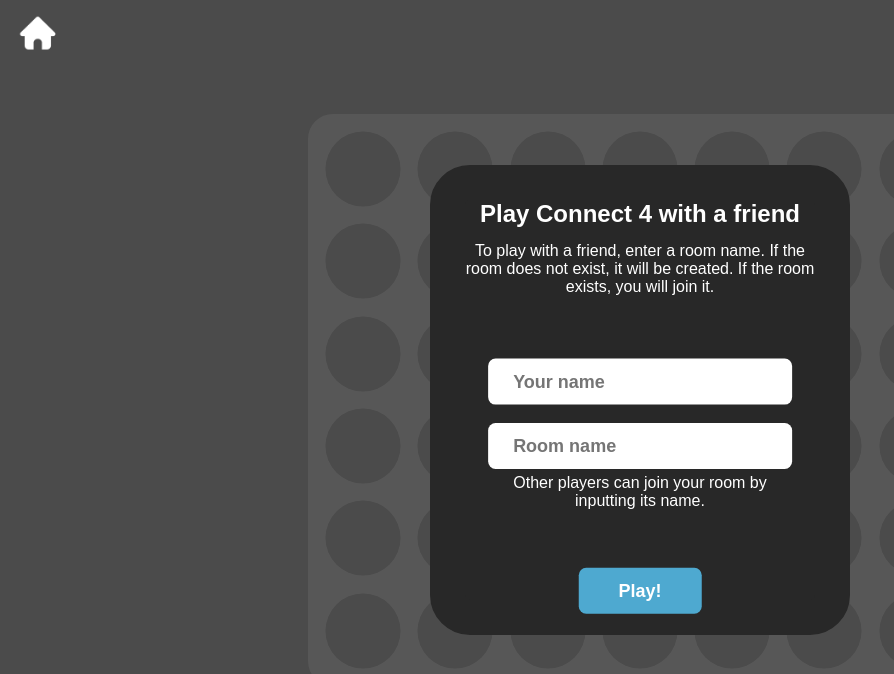
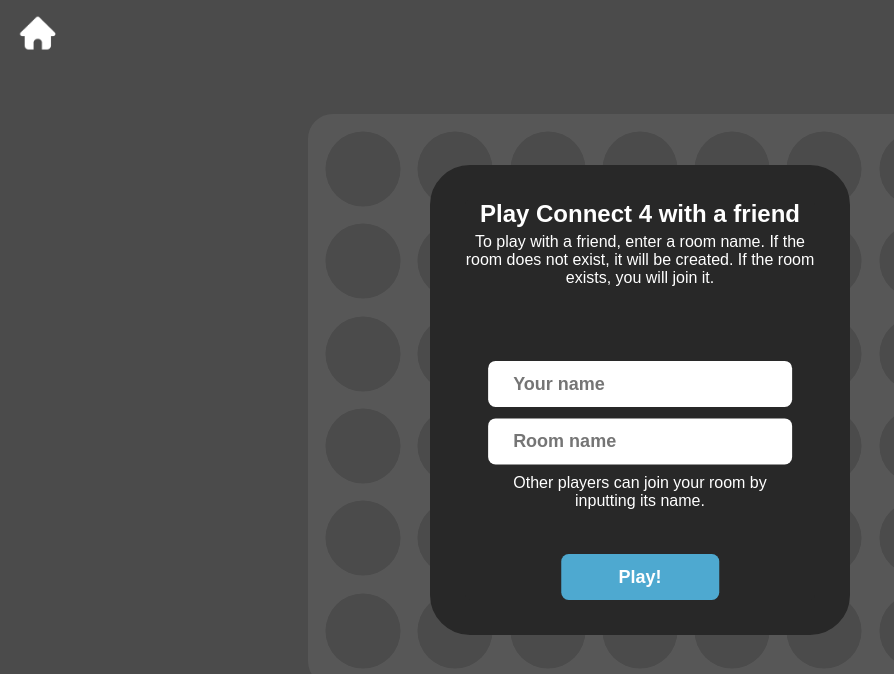
Before and after one commit to Jogll1/JoglGames, a website: page public/html/connect4.html in a window 1280 px wide. Both pictures are taken after a click on the button "Play friend". Shown: the whole page, without its empty margins (0-894 px from the left). Drawn offline with nearby package versions, Linux system fonts and the light colour scheme.

Commit message:
Updated play online menu

```diff
--- a/public/css/styles.css
+++ b/public/css/styles.css
@@ -128,6 +128,7 @@ transform: translate(0, -11px) rotate(45deg);
     background-color: #c1c1c1;
 }
 
+/* Friend or AI menu */
 .friendOrAIMenu {
     opacity: 100%;
     /* width: 20vw;
@@ -191,15 +192,7 @@ transform: translate(0, -11px) rotate(45deg);
     transform: translate(-50%, -30%);
 }
 
-#playOnlineButton {
-    width: 35%;
-
-    position: absolute;
-    top: 100%;
-    left: 50%;
-    transform: translate(-50%, -70%);
-}
-
+/* Online play menu */
 .onlinePlayMenu {
     opacity: 100%;
     display: none;
@@ -223,6 +216,15 @@ transform: translate(0, -11px) rotate(45deg);
     transform: translate(-50%, -50%);
 }
 
+#playOnlineButton {
+    width: 45%;
+
+    position: absolute;
+    top: 100%;
+    left: 50%;
+    transform: translate(-50%, -100%);
+}
+
 .onlineMenuInputs {
     border: none;
     border-radius: 7.5px;
@@ -243,7 +245,7 @@ transform: translate(0, -11px) rotate(45deg);
     position: absolute;
     top: 50%;
     left: 50%;
-    transform: translate(-50%, -90%);
+    transform: translate(-50%, -85%);
 }
 
 #roomNameInput {
@@ -252,7 +254,7 @@ transform: translate(0, -11px) rotate(45deg);
     position: absolute;
     top: 50%;
     left: 50%;
-    transform: translate(-50%, 50%);
+    transform: translate(-50%, 40%);
 }
 
 #infoText1 {
@@ -260,7 +262,7 @@ transform: translate(0, -11px) rotate(45deg);
     /* position: absolute;
     top: 50%;
     left: 50%; */
-    transform: translate(0%, 25%);
+    transform: translate(0%, 10%);
 }
 
 #infoText2 {
```
